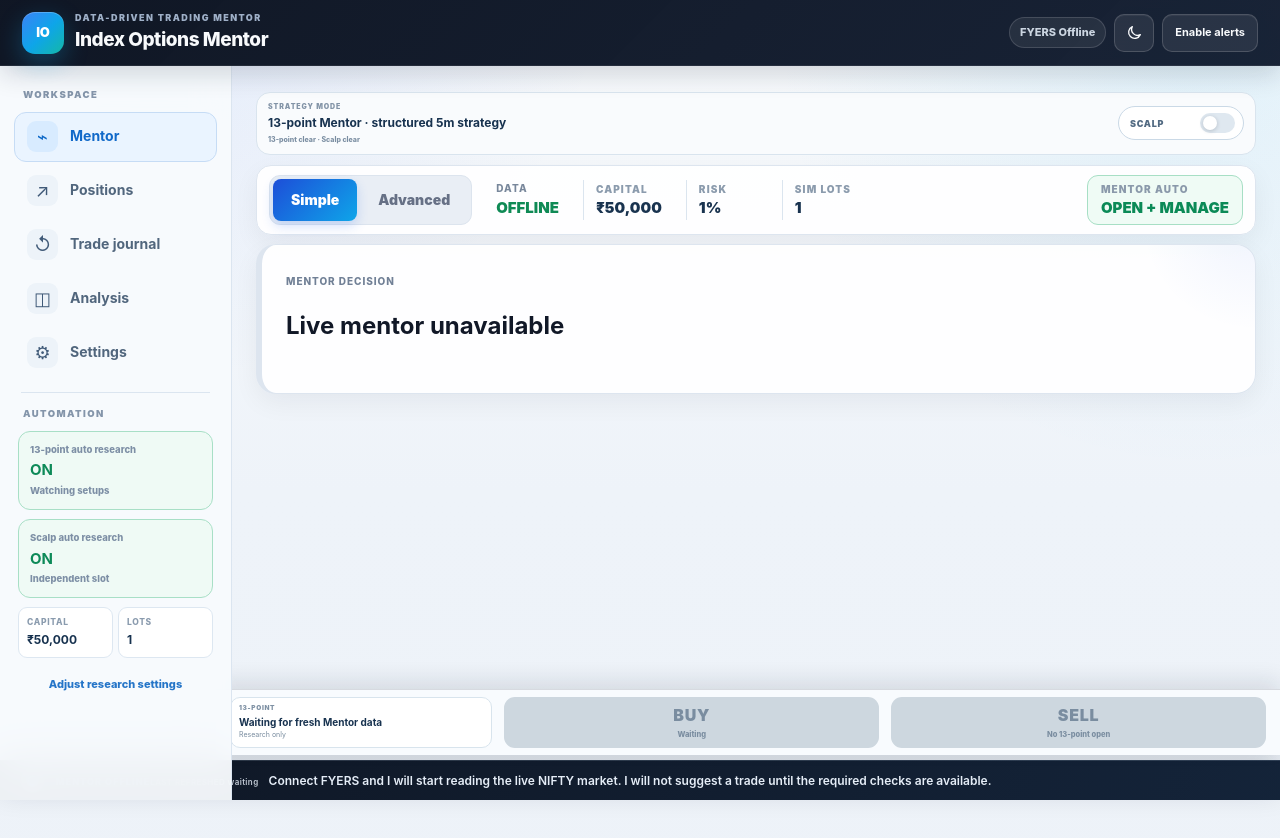
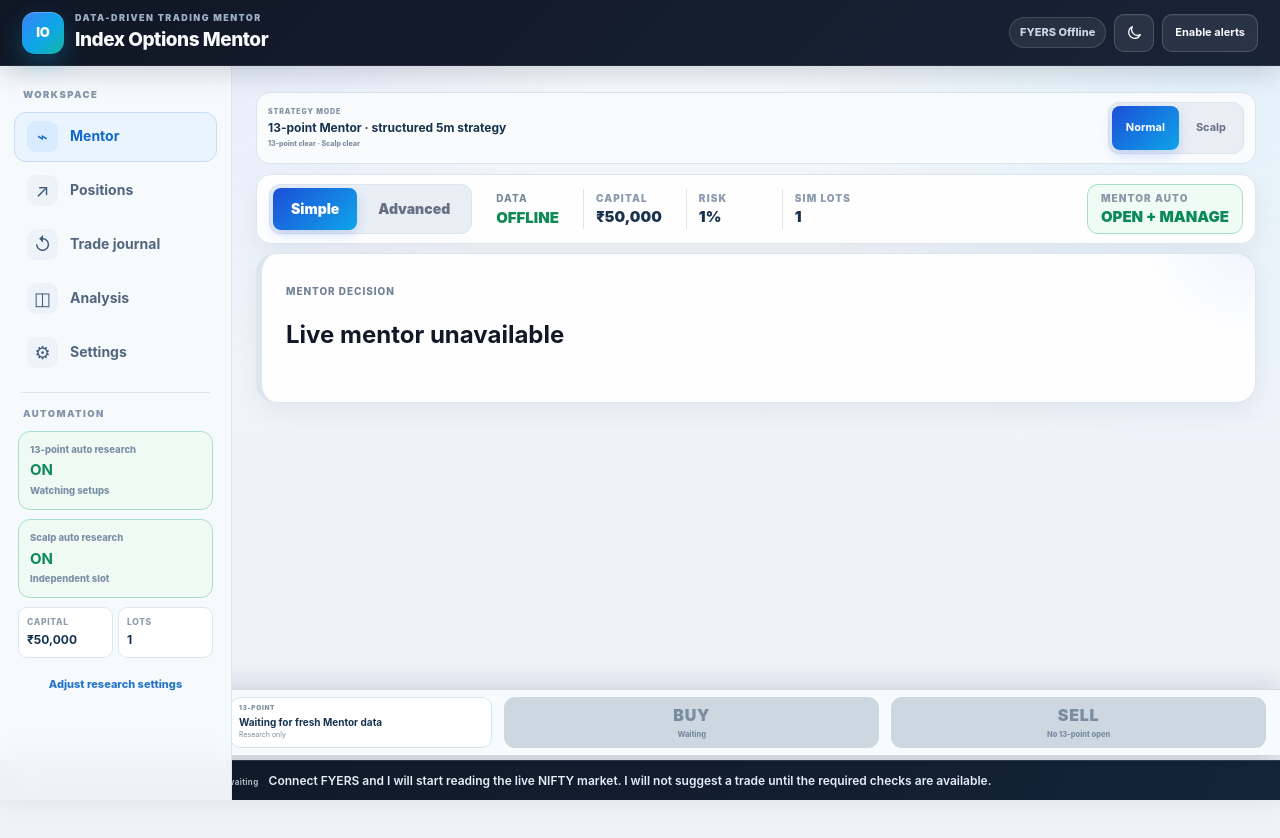
Before and after one commit to dhananjaysaber/index-options-mentor, a React (Vite) app: page / in a window 1280 px wide. Shown: the top 838 px of the page. Built offline with nearby package versions, Linux system fonts and the light colour scheme; no server answers.

Commit message:
Open Normal, Scalp and Stock within Mentor

```diff
--- a/src/AppV3.jsx
+++ b/src/AppV3.jsx
@@ -441,10 +441,19 @@ export default function AppV3() {
       {mobileMenuOpen && <MobileDrawer view={view} navigate={navigate} positionCount={positionCount} activePosition={activePosition || corePosition || scalpPosition} onClose={() => setMobileMenuOpen(false)} brokerStatus={brokerStatus} mode={mode} setMode={setMode} settings={settings} theme={theme} setTheme={setTheme} alertsEnabled={alertsEnabled} toggleAlerts={toggleAlerts} refreshing={refreshing} refreshSnapshot={refreshSnapshot} liveError={liveError} authRequired={authRequired} onReconnect={reconnectFyers} />}
 
       <main className="mentor-v2-content">
+        {(view === 'dashboard' || view === 'stocks') && (
+          <StrategyModeBar
+            selectedMode={view === 'stocks' ? 'stocks' : strategyMode}
+            onSelect={next => {
+              if (next !== 'stocks') setStrategyMode(next);
+              navigate(next === 'stocks' ? 'stocks' : 'dashboard');
+            }}
+            corePosition={corePosition}
+            scalpPosition={scalpPosition}
+          />
+        )}
         {view === 'dashboard' && (
           <>
-            <StrategyModeBar strategyMode={strategyMode} setStrategyMode={setStrategyMode} corePosition={corePosition} scalpPosition={scalpPosition} />
-
             {strategyMode === 'scalp' ? (
               <ScalpMentorDashboard
                 snapshot={snapshot}
@@ -562,18 +571,27 @@ function ResearchStatus({ classification, position, settings, manualReady }) {
   );
 }
 
-function StrategyModeBar({ strategyMode, setStrategyMode, corePosition, scalpPosition }) {
-  const scalp = strategyMode === 'scalp';
+function StrategyModeBar({ selectedMode, onSelect, corePosition, scalpPosition }) {
+  const modes = [['core', 'Normal'], ['scalp', 'Scalp']];
+  if (stockScannerEnabled) modes.push(['stocks', 'Stock']);
+  const descriptions = {
+    core: '13-point Mentor · structured 5m strategy',
+    scalp: 'Scalp research · 5m context / 3m execution',
+    stocks: 'Stock Options · paper research'
+  };
   return (
-    <section className="strategy-mode-bar" aria-label="Strategy mode">
+    <section className="strategy-mode-bar mentor-mode-bar" aria-label="Strategy mode">
       <div className="strategy-mode-copy">
         <span>STRATEGY MODE</span>
-        <strong>{scalp ? 'Scalp research · 5m context / 3m execution' : '13-point Mentor · structured 5m strategy'}</strong>
+        <strong>{descriptions[selectedMode]}</strong>
         <small>{corePosition ? '13-point open' : '13-point clear'} · {scalpPosition ? 'Scalp open' : 'Scalp clear'}</small>
       </div>
-      <button type="button" className={`scalp-mode-switch ${scalp ? 'active' : ''}`} onClick={() => setStrategyMode(scalp ? 'core' : 'scalp')} aria-pressed={scalp}>
-        <span>SCALP</span><i aria-hidden="true" />
-      </button>
+      <div className="segmented mentor-mode-selector" role="group" aria-label="Mentor views">
+        {modes.map(([value, label]) => (
+          <button key={value} type="button" className={selectedMode === value ? 'active' : ''}
+            aria-pressed={selectedMode === value} onClick={() => onSelect(value)}>{label}</button>
+        ))}
+      </div>
     </section>
   );
 }
@@ -582,10 +600,10 @@ function DesktopNav({ view, navigate, settings, setup, positionCount, corePositi
   return (
     <aside className="mentor-sidebar-v2">
       <div className="sidebar-section-label">WORKSPACE</div>
-      <NavButton active={view === 'dashboard'} onClick={() => navigate('dashboard')} icon="⌁" label="Mentor" />
+      <NavButton active={view === 'dashboard' || view === 'stocks'} onClick={() => navigate(view === 'stocks' ? 'stocks' : 'dashboard')} icon="⌁" label="Mentor" />
       <button type="button" className={`sidebar-nav-button ${view === 'position' ? 'active' : ''}`} onClick={() => navigate('position')}><span>↗</span><strong>Positions {positionCount ? `(${positionCount})` : ''}</strong></button>
       <NavButton active={view === 'history'} onClick={() => navigate('history')} icon="↺" label="Trade journal" />
-      <NavButton active={view === 'analysis'} onClick={() => navigate('analysis')} icon="◫" label="Analysis" />{stockScannerEnabled && <NavButton active={view === 'stocks'} onClick={() => navigate('stocks')} icon="⌕" label="Stock Scanner" />}
+      <NavButton active={view === 'analysis'} onClick={() => navigate('analysis')} icon="◫" label="Analysis" />
       <NavButton active={view === 'settings'} onClick={() => navigate('settings')} icon="⚙" label="Settings" />
       <div className="sidebar-divider" />
       <div className="sidebar-section-label">AUTOMATION</div>
@@ -603,7 +621,7 @@ function MobileDrawer({ view, navigate, positionCount, activePosition, onClose,
       <aside className="mentor-mobile-drawer">
         <div className="drawer-head"><div><span>OPTIONS MENTOR</span><strong>Control centre</strong></div><button onClick={onClose} aria-label="Close menu"><CloseIcon /></button></div>
         <div className={`drawer-connection ${authRequired ? 'reconnect-required' : brokerStatus.authenticated ? 'connected' : ''}`}><span /><strong>FYERS {authRequired ? 'Reconnect required' : brokerStatus.authenticated ? 'Connected' : brokerStatus.configured ? 'Ready' : 'Offline'}</strong></div>
-        <div className="drawer-nav"><NavButton active={view === 'dashboard'} onClick={() => navigate('dashboard')} icon="⌁" label="Mentor" /><button type="button" className={`sidebar-nav-button drawer-position-link ${view === 'position' ? 'active' : ''} ${positionCount ? 'has-position' : ''}`} onClick={() => navigate('position')}><span>↗</span><span className="drawer-position-copy"><strong>Positions {positionCount ? `(${positionCount})` : ''}</strong><small>{activePosition ? `${activePosition.side || ''} ${activePosition.strike || ''} · OPEN` : 'No simulated position'}</small></span></button><NavButton active={view === 'history'} onClick={() => navigate('history')} icon="↺" label="Trade journal" /><NavButton active={view === 'analysis'} onClick={() => navigate('analysis')} icon="◫" label="Analysis" />{stockScannerEnabled && <NavButton active={view === 'stocks'} onClick={() => navigate('stocks')} icon="⌕" label="Stock Scanner" />}<NavButton active={view === 'settings'} onClick={() => navigate('settings')} icon="⚙" label="Settings" /></div>
+        <div className="drawer-nav"><NavButton active={view === 'dashboard' || view === 'stocks'} onClick={() => navigate(view === 'stocks' ? 'stocks' : 'dashboard')} icon="⌁" label="Mentor" /><button type="button" className={`sidebar-nav-button drawer-position-link ${view === 'position' ? 'active' : ''} ${positionCount ? 'has-position' : ''}`} onClick={() => navigate('position')}><span>↗</span><span className="drawer-position-copy"><strong>Positions {positionCount ? `(${positionCount})` : ''}</strong><small>{activePosition ? `${activePosition.side || ''} ${activePosition.strike || ''} · OPEN` : 'No simulated position'}</small></span></button><NavButton active={view === 'history'} onClick={() => navigate('history')} icon="↺" label="Trade journal" /><NavButton active={view === 'analysis'} onClick={() => navigate('analysis')} icon="◫" label="Analysis" /><NavButton active={view === 'settings'} onClick={() => navigate('settings')} icon="⚙" label="Settings" /></div>
         <div className="drawer-section"><span className="drawer-label">VIEW</span><div className="segmented drawer-segmented"><button className={mode === 'simple' ? 'active' : ''} onClick={() => setMode('simple')}>Simple</button><button className={mode === 'advanced' ? 'active' : ''} onClick={() => setMode('advanced')}>Advanced</button></div></div>
         <div className="drawer-stats"><div><span>Capital</span><strong>₹{Number(settings.capital).toLocaleString('en-IN')}</strong></div><div><span>Risk</span><strong>{settings.riskPct}%</strong></div><div><span>Sim lots</span><strong>{settings.defaultLots}</strong></div></div>
         <div className="drawer-actions"><button onClick={() => setTheme(current => current === 'dark' ? 'light' : 'dark')}>{theme === 'dark' ? <SunIcon /> : <MoonIcon />}<span>{theme === 'dark' ? 'Light mode' : 'Dark mode'}</span></button><button onClick={toggleAlerts}><span className="drawer-action-dot" /><span>{alertsEnabled ? 'Alerts on' : 'Enable alerts'}</span></button><button disabled={refreshing} onClick={() => refreshSnapshot({ manual: true })}><RefreshIcon /><span>{refreshing ? 'Checking…' : 'Refresh market'}</span></button>{brokerStatus.configured && <button className={`drawer-reconnect-btn ${authRequired ? 'required' : ''}`} onClick={onReconnect}><ReconnectIcon /><span>{authRequired ? 'Reconnect FYERS now' : 'Reconnect FYERS'}</span></button>}</div>
```
